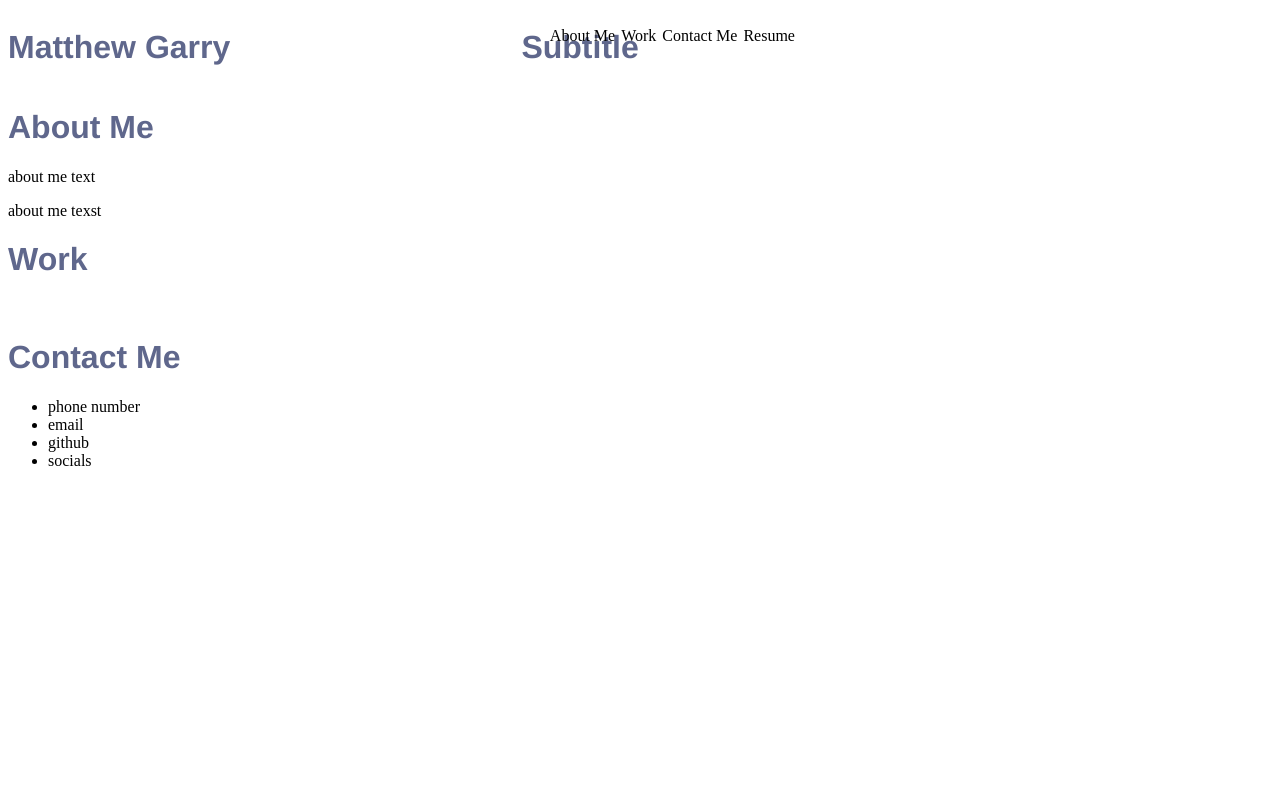
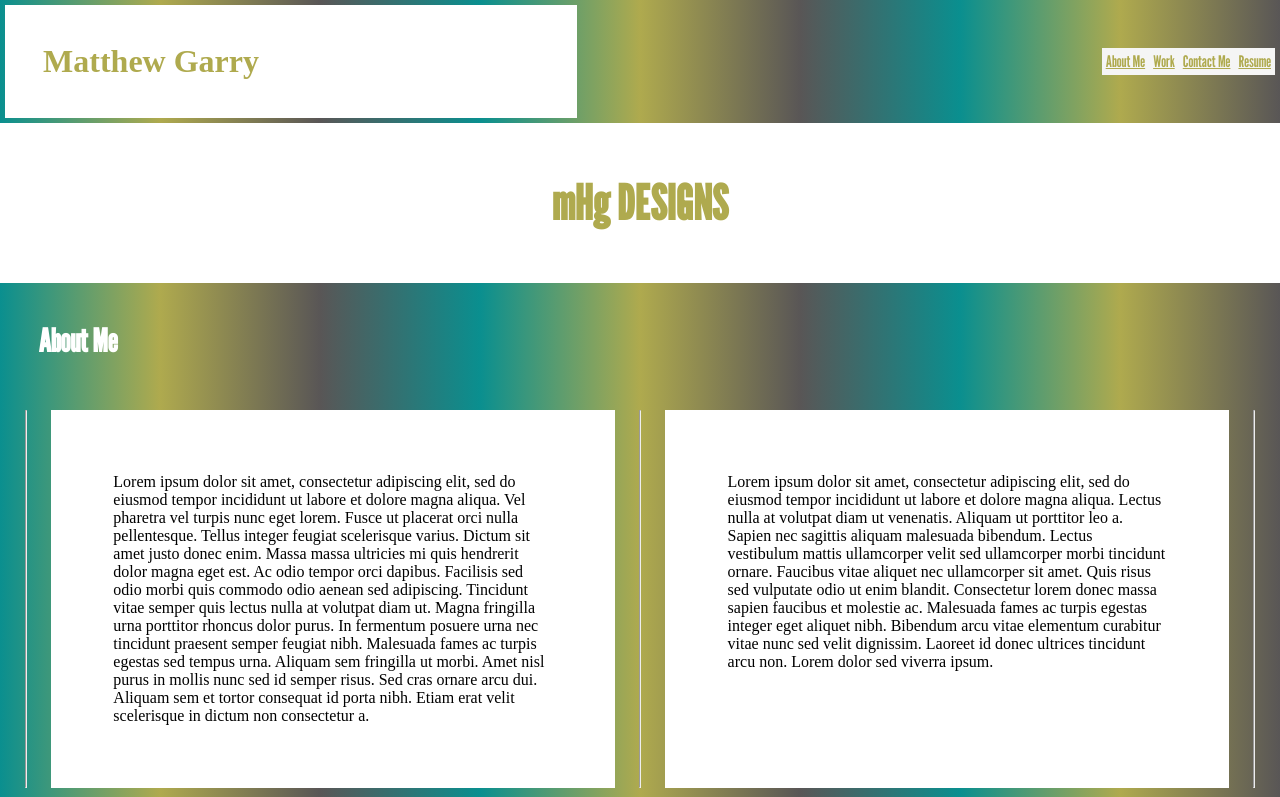
Before and after one commit to mhgarry/portfolio, a plain HTML site: page index.html in a window 1280 px wide. Shown: the top 797 px of the page. Drawn offline with nearby package versions, Linux system fonts and the light colour scheme; a web font is replaced by a local one.

Commit message:
rough changes to html+css

```diff
--- a/assets/style.css
+++ b/assets/style.css
@@ -1,28 +1,121 @@
 :root {
-    --headingcolor: #5F678C;
-    --headingfont: helvetica;
+    --headingcolor: rgb(175, 170, 78);s
+    --headingfont:"Carrois Gothic SC";
+
+
+
 }
+* {
+    margin: 0;
+    padding: 0px;
+    box-sizing: border-box;
+    background: linear-gradient(to right, rgb(10, 143, 143),rgb(175, 170, 78), rgb(89, 86, 86),rgb(10, 143, 143),rgb(175, 170, 78), rgb(89, 86, 86),rgb(10, 143, 143),rgb(175, 170, 78),  rgb(89, 86, 86));
+    font-family: "league gothic";
+    font-size: 1em;
 
+}
 header {
-    display:flex;
-    justify-content: inline;
-}
+    display: flex;
+    align-items:center;
+    background: linear-gradient(to right, rgb(10, 143, 143),rgb(175, 170, 78), rgb(89, 86, 86),rgb(10, 143, 143),rgb(175, 170, 78), rgb(89, 86, 86),rgb(10, 143, 143),rgb(175, 170, 78),  rgb(89, 86, 86));
+    justify-content: space-between;
+    padding: 5px 5px 5px 5px;
+    font-size: 1em;
+    font-family:"Carrois Gothic SC"
 
-header nav ul {
-    display: flex;
-    flex-direction: row;
-    position: relative;
-    left: 95%;
+
 }
 
 header nav ul li {
-    padding: 3px;
+    padding: 4px 4px 4px 4px;
+    background: whitesmoke;
+    color:rgb(175, 170, 78);
+    font-size: 1em;
+
+
+}
+.name {
+    color:rgb(175, 170, 78);
+    background: white;
+    width: 45%;
+
+}
+
+
+
+
+
+.subtitle {
+    display: flex;
+    justify-content: center;
+    padding: 4%;
+    color: var(--headingcolor);
+    background: white;
+    background-size: 99em;
+    font-size: 3em;
+
+}
+
+h1 {
+    background: linear-gradient(to right, rgb(10, 143, 143),rgb(175, 170, 78), rgb(89, 86, 86),rgb(10, 143, 143),rgb(175, 170, 78), rgb(89, 86, 86),rgb(10, 143, 143),rgb(175, 170, 78),  rgb(89, 86, 86));
+    color: white;
+    font-family: var(--headingfont);
+    font-size: 2em;
+    padding: 3%;
+}
+
+
+
+section {
+
+   display: flex;
+   flex-direction: row;
+   padding-left: 8px;
+   justify-content: space-around;
+   padding: 1%;
+}
+
+p {
+    display: flex;
+    flex-direction: row;
+    flex-wrap: wrap;
+    width: 45%;
+    justify-content:space-between;
+    padding: 5%;
+    color: black;
+    background: white;
+    font-family: "Carrois Gothic SC"
+
+}
+
+
+img {
+    display:flex;
+    flex-direction: column;
+}
+
+footer {
+    display: flex;
+    flex-direction: column;
+
+}
+
+.footer{
+    display: flex;
+    flex-direction: column;
+}
+
+
+nav ul {
+    display: flex;
+    flex-direction: row;
+    justify-content: flex-end;
+
+}
+
+nav ul li {
     list-style: none;
-    justify-content: space-between;
-    font-style: underline;
+    text-decoration: underline;
+    justify-content: space-evenly;
+    padding: 4px;
 }
-h1 {
-
-    color: var(--headingcolor);
-    font-family: var(--headingfont)
-}
--- a/index.html
+++ b/index.html
@@ -6,11 +6,17 @@
     <meta name="viewport" content="width=device-width, initial-scale=1.0">
     <title>Portfolio</title>
     <link rel="stylesheet" href="assets/style.css">
+    <link rel="preconnect" href="https://fonts.googleapis.com">
+    <link rel="preconnect" href="https://fonts.gstatic.com" crossorigin>
+    <link href="https://fonts.googleapis.com/css2?family=League+Gothic&display=swap" rel="stylesheet">
+    <link rel="preconnect" href="https://fonts.googleapis.com">
+    <link rel="preconnect" href="https://fonts.gstatic.com" crossorigin>
+    <link href="https://fonts.googleapis.com/css2?family=Carrois+Gothic+SC&display=swap" rel="stylesheet">
 </head>
 
 <body>
     <header>
-        <h1>Matthew Garry</h1>
+        <h1 class="name">Matthew Garry</h1>
         <nav>
             <ul>
                 <li>About Me</li>
@@ -20,31 +26,79 @@
             </ul>
 
         </nav>
-
-        <h1 class="subtitle">Subtitle</h1>
-    </header>
+     </header>
 
     <main>
+        <h1 class="subtitle">
+             mHg DESIGNS
+        </h1>
+
         <h1>About Me</h1>
+
+
         <section>
-            <p>about me text</p>
-            <p>about me texst</p>
+
+            <hr>
+             <p>
+                Lorem ipsum dolor sit amet, consectetur adipiscing elit, sed do eiusmod tempor incididunt
+                ut labore et dolore magna aliqua. Vel pharetra vel turpis nunc eget lorem. Fusce ut placerat
+                orci nulla pellentesque. Tellus integer feugiat scelerisque varius. Dictum sit amet justo donec enim.
+                Massa massa ultricies mi quis hendrerit dolor magna eget est. Ac odio tempor orci dapibus. Facilisis sed
+                odio morbi quis commodo odio aenean sed adipiscing. Tincidunt vitae semper quis lectus nulla at volutpat diam ut.
+                 Magna fringilla urna porttitor rhoncus dolor purus. In fermentum posuere urna nec tincidunt praesent semper
+                 feugiat nibh. Malesuada fames ac turpis egestas sed tempus urna. Aliquam sem fringilla ut morbi. Amet nisl purus
+                 in mollis nunc sed id semper risus. Sed cras ornare arcu dui. Aliquam sem et tortor consequat id porta nibh.
+                 Etiam erat velit scelerisque in dictum non consectetur a.
+
+             </p>
+            </hr>
+            <hr>
+             <p>
+                Lorem ipsum dolor sit amet, consectetur adipiscing elit, sed do eiusmod tempor incididunt ut labore et dolore magna
+                 aliqua. Lectus nulla at volutpat diam ut venenatis. Aliquam ut porttitor leo a. Sapien nec sagittis aliquam malesuada
+                 bibendum. Lectus vestibulum mattis ullamcorper velit sed ullamcorper morbi tincidunt ornare. Faucibus vitae aliquet nec
+                  ullamcorper sit amet. Quis risus sed vulputate odio ut enim blandit. Consectetur lorem donec massa sapien faucibus et molestie
+                  ac. Malesuada fames ac turpis egestas integer eget aliquet nibh. Bibendum arcu vitae elementum curabitur vitae nunc sed velit dignissim.
+                  Laoreet id donec ultrices tincidunt arcu non. Lorem dolor sed viverra ipsum.
+             </p>
+            </hr>
+            <hr>
+        </hr>
         </section>
+
 
         <h1>Work</h1>
         <section>
-           <img>
-           <img>
-           <img>
-           <img>
-           <img>
+        <hr>
+            <figure>
+                <img src="assets/arrow.jpg">
+            </figure>
+        </hr>
+        </section>
+        <section>
+        <hr>
+           <img src="assets/candle.jpg">
+        </hr>
+        <hr>
+            <img src="assets/pentacle.jpg">
+
+        </hr>
+        </section>
+        <section>
+            <hr>
+                <img src="assets/skull.jpg">
+            </hr>
+            <hr>
+                <img src="assets/dice.jpg">
+            </hr>
         </section>
     </main>
 
     <footer>
         <h1>Contact Me</h1>
 
-        <nav>
+        <nav class="footer">
+
             <ul>
                 <li>phone number</li>
                 <li>email</li>
@@ -52,6 +106,7 @@
                 <li>socials</li>
             </ul>
         </nav>
+
     </footer>
 </body>
 </html>
```
Also changed, not shown: assets/arrow.jpg (added), assets/candle.jpg (added), assets/dice.jpg (added), assets/pentacle.jpg (added), assets/skull.jpg (added).
